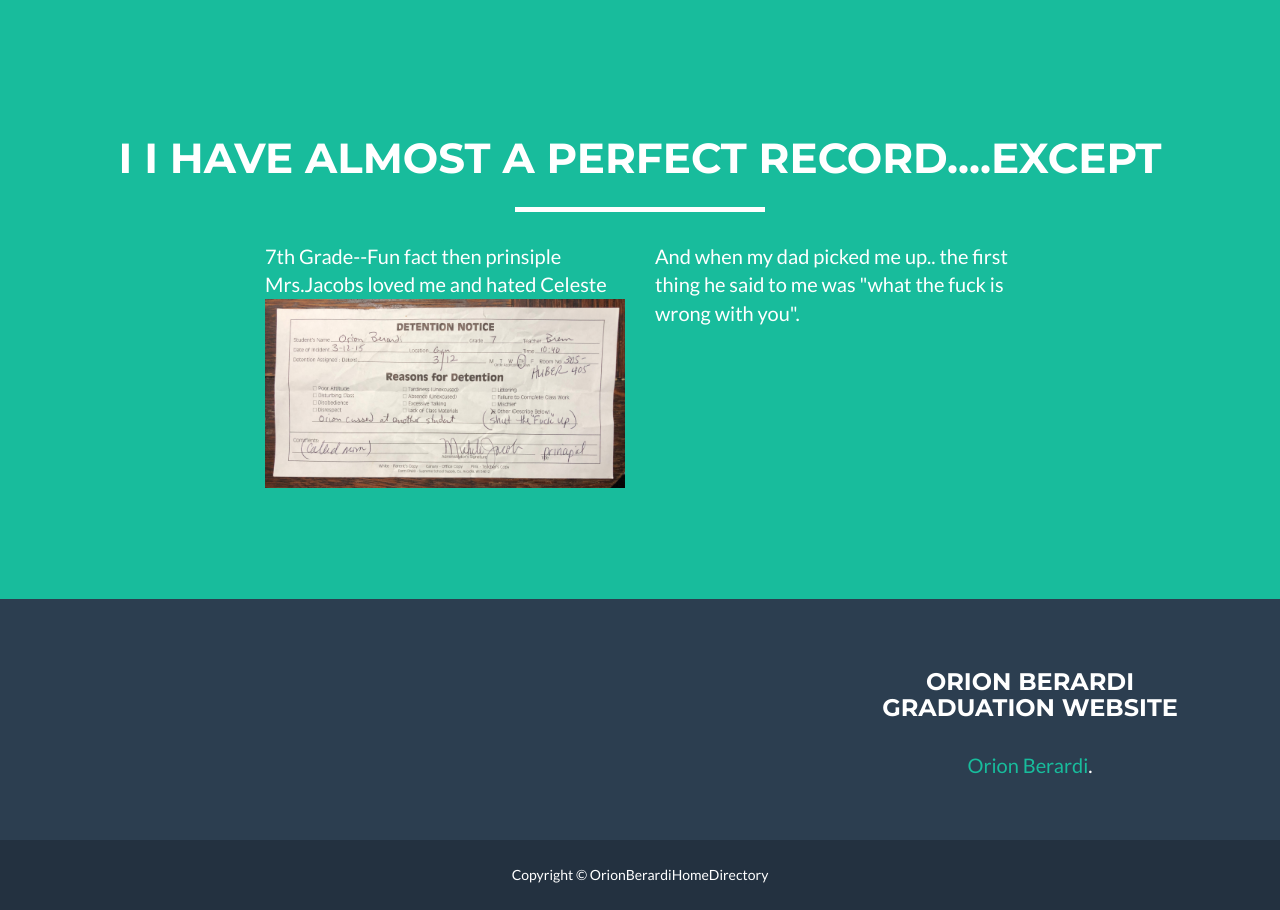
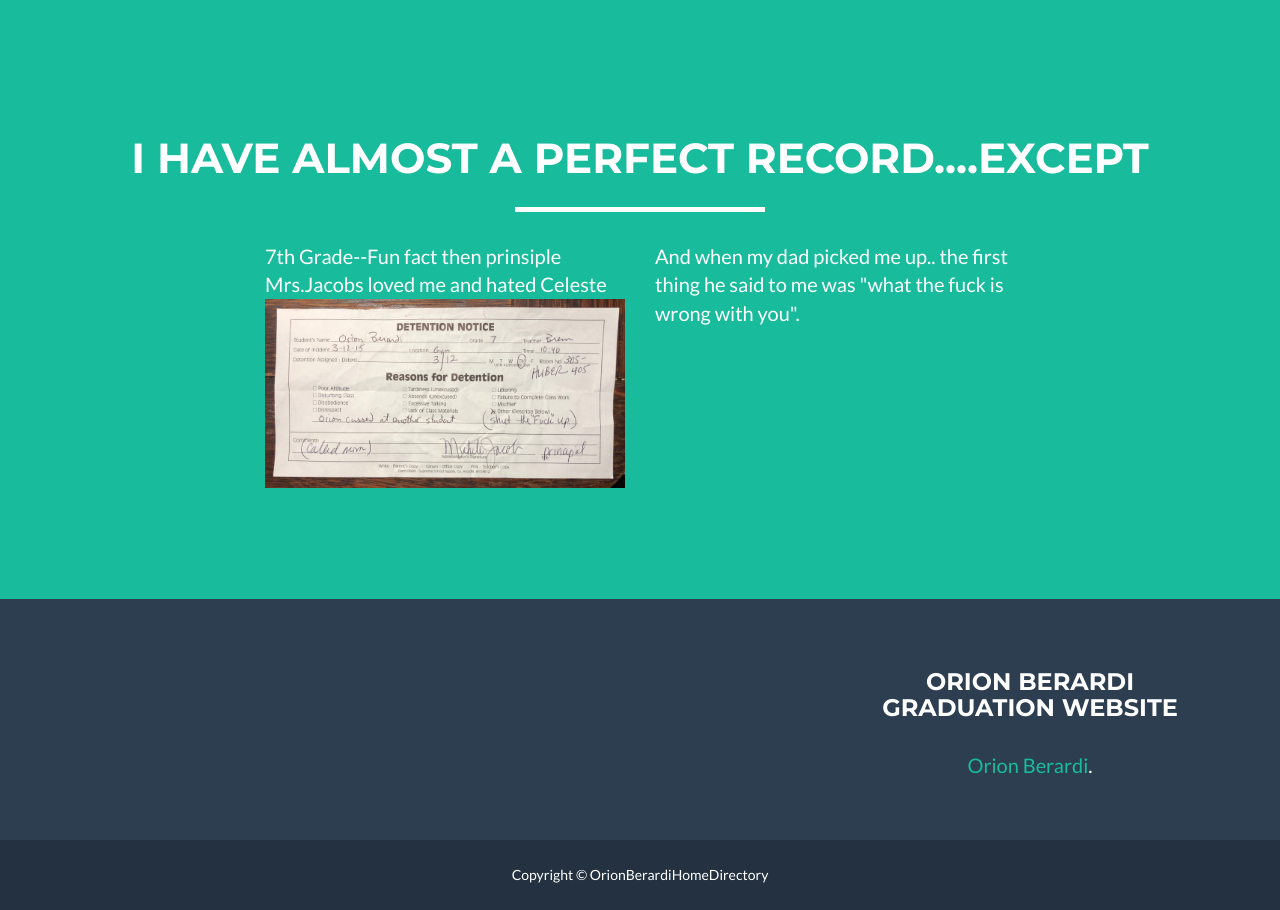
Before and after one commit to KeysPleaseOjo/Graduation-website, a plain HTML site: page index.html in a window 1280 px wide. Shown: the part 1620-2530 px from the top of the page. Drawn offline with nearby package versions, Linux system fonts and the light colour scheme.

Commit message:
Update index.html

```diff
--- a/index.html
+++ b/index.html
@@ -136,7 +136,7 @@
         <div class="container">
             <div class="row">
                 <div class="col-lg-12 text-center">
-                    <h2>I I have almost a perfect record....except</h2>
+                    <h2> I have almost a perfect record....except</h2>
                     <hr class="star-light">
                 </div>
             </div>
```
